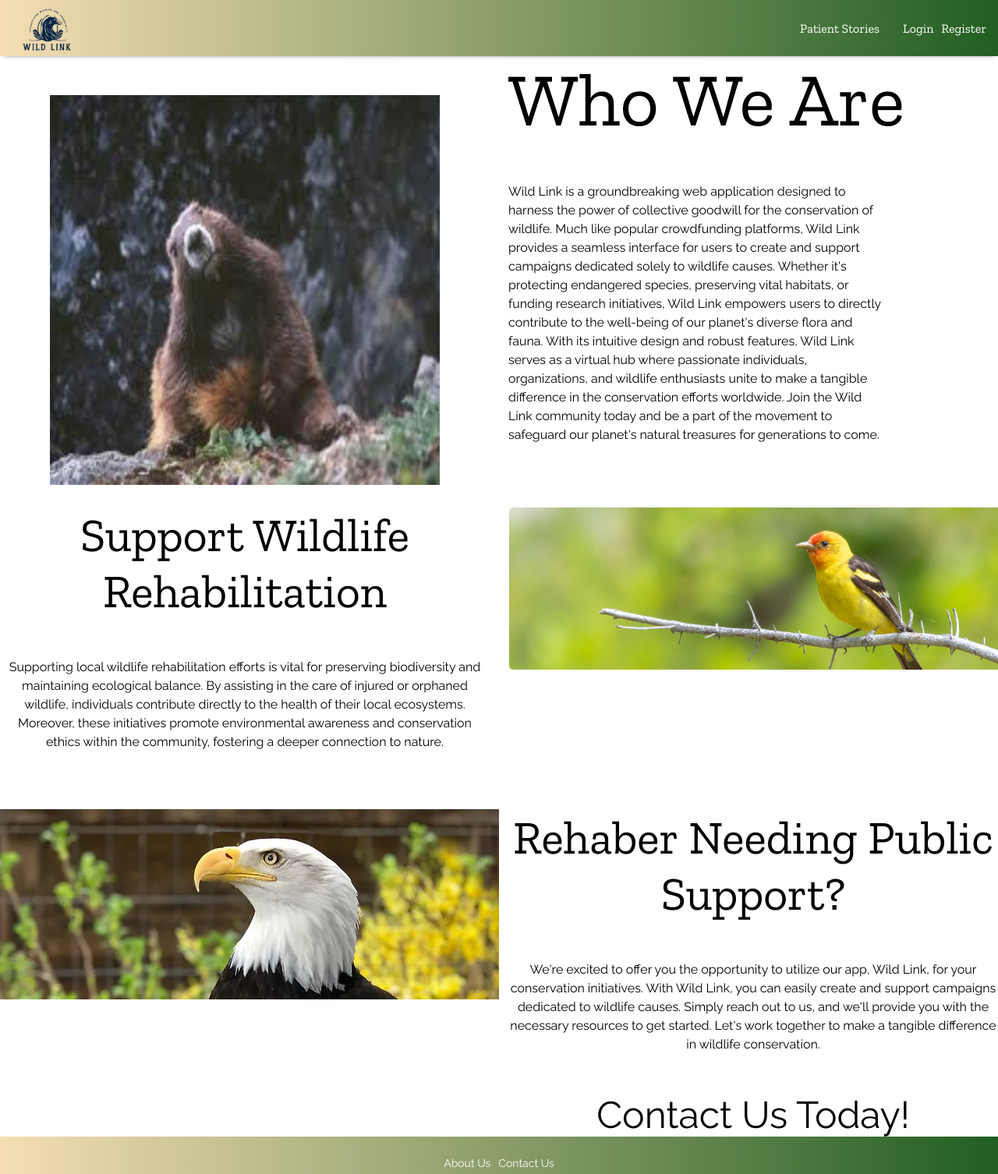
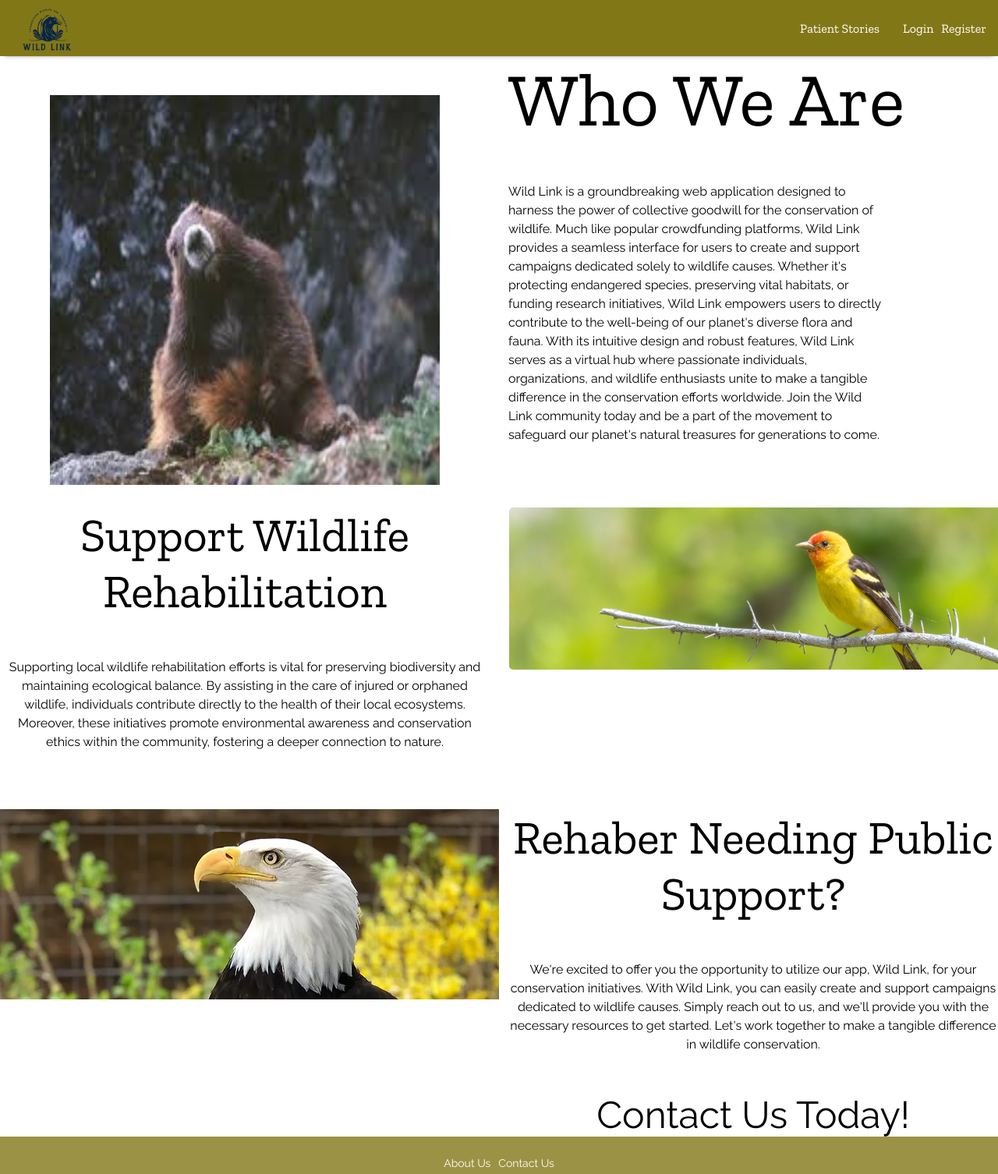
Before and after one commit to pformb/wild-link, a React (Create React App) app in the folder frontend/: page /home in a window 1280 px wide. Shown: the top 1506 px of the page at 78% size. Built offline with nearby package versions, Linux system fonts and the light colour scheme.

Commit message:
FIX: Styling for primary and secondary colors

```diff
--- a/frontend/src/App.js
+++ b/frontend/src/App.js
@@ -33,7 +33,7 @@ const theme = createTheme({
   },
   palette: {
     primary: {
-      main: '#388e3c',
+      main: '#ffca28',
     },
     secondary: {
       main: '#76ff03',
--- a/frontend/src/components/DonationsTable.jsx
+++ b/frontend/src/components/DonationsTable.jsx
@@ -6,7 +6,7 @@ import { withStyles } from '@mui/styles';
 const StyledTableCell = withStyles((theme) => ({
   head: {
     backgroundColor: theme.palette.primary.main,
-    color: theme.palette.common.white,
+    color: theme.palette.common.black,
   },
   body: {
     fontSize: 14,
--- a/frontend/src/components/Footer.jsx
+++ b/frontend/src/components/Footer.jsx
@@ -6,7 +6,7 @@ import { Link as RouterLink } from 'react-router-dom';
 const FooterContainer = styled(Container)(({ theme }) => ({
   padding: theme.spacing(3, 2),
   marginTop: 'auto',
-  background: 'linear-gradient(90deg, rgba(245, 222, 179, 1) 0%, rgba(33,94,33,1) 100%)',
+  background: '#9b9245',
   boxShadow: '0 4px 6px -6px #222',
   height: '30px'
 }));
--- a/frontend/src/components/TopNavigation.jsx
+++ b/frontend/src/components/TopNavigation.jsx
@@ -16,7 +16,7 @@ const TopNavigation = () => {
 
   return (
     <AppBar position="sticky" style={{
-      background: 'linear-gradient(90deg, rgba(245, 222, 179, 1) 0%, rgba(33,94,33,1) 100%)',
+      background: '#827717',
       boxShadow: '0 4px 6px -6px #222',
       height: '72px'
     }}>
@@ -57,3 +57,7 @@ const TopNavigation = () => {
 };
 
 export default TopNavigation;
+
+/** dead code
+ * background: 'linear-gradient(90deg, rgba(245, 222, 179, 1) 0%, rgba(33,94,33,1) 100%)',
+ */
```
